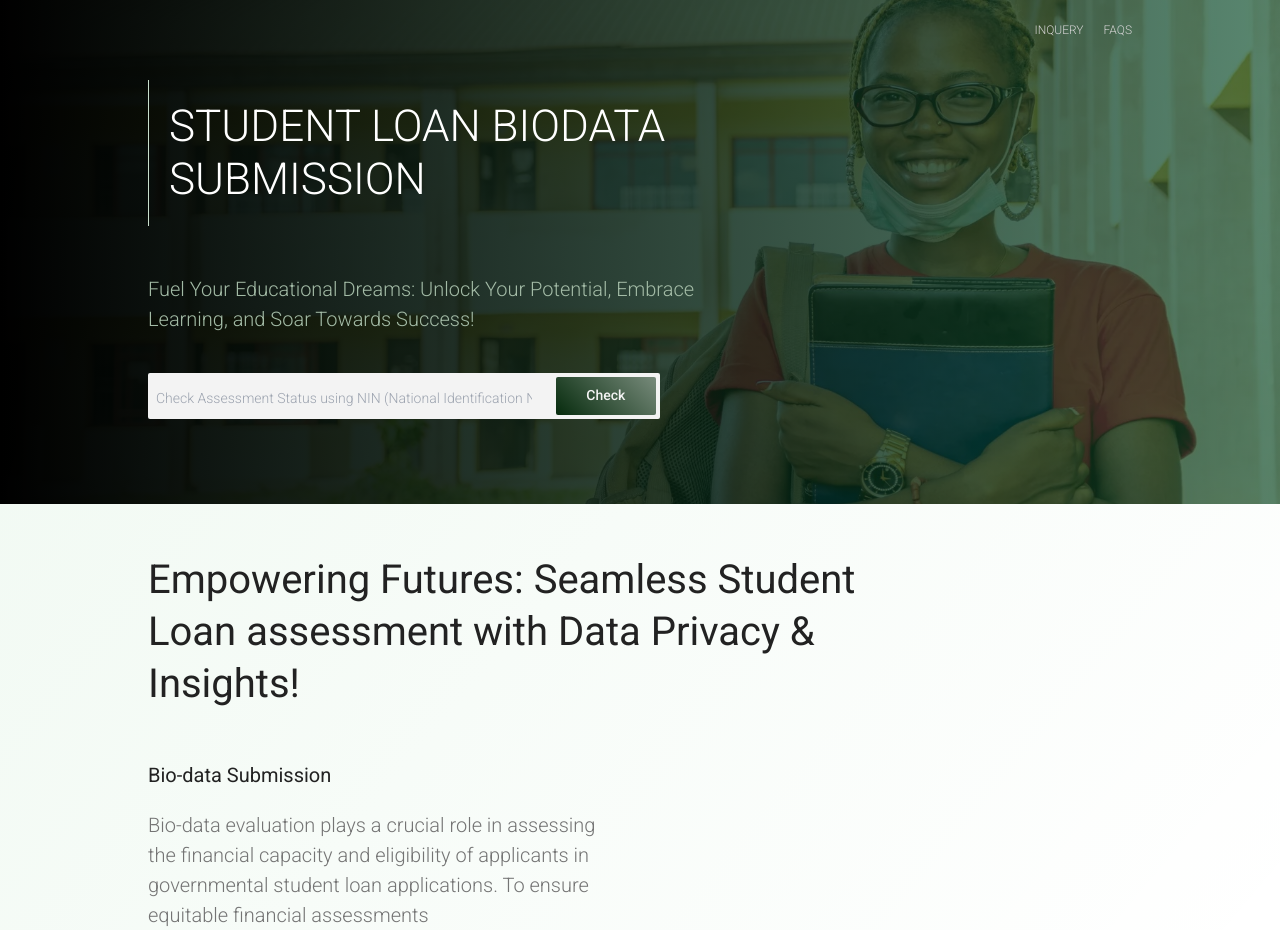
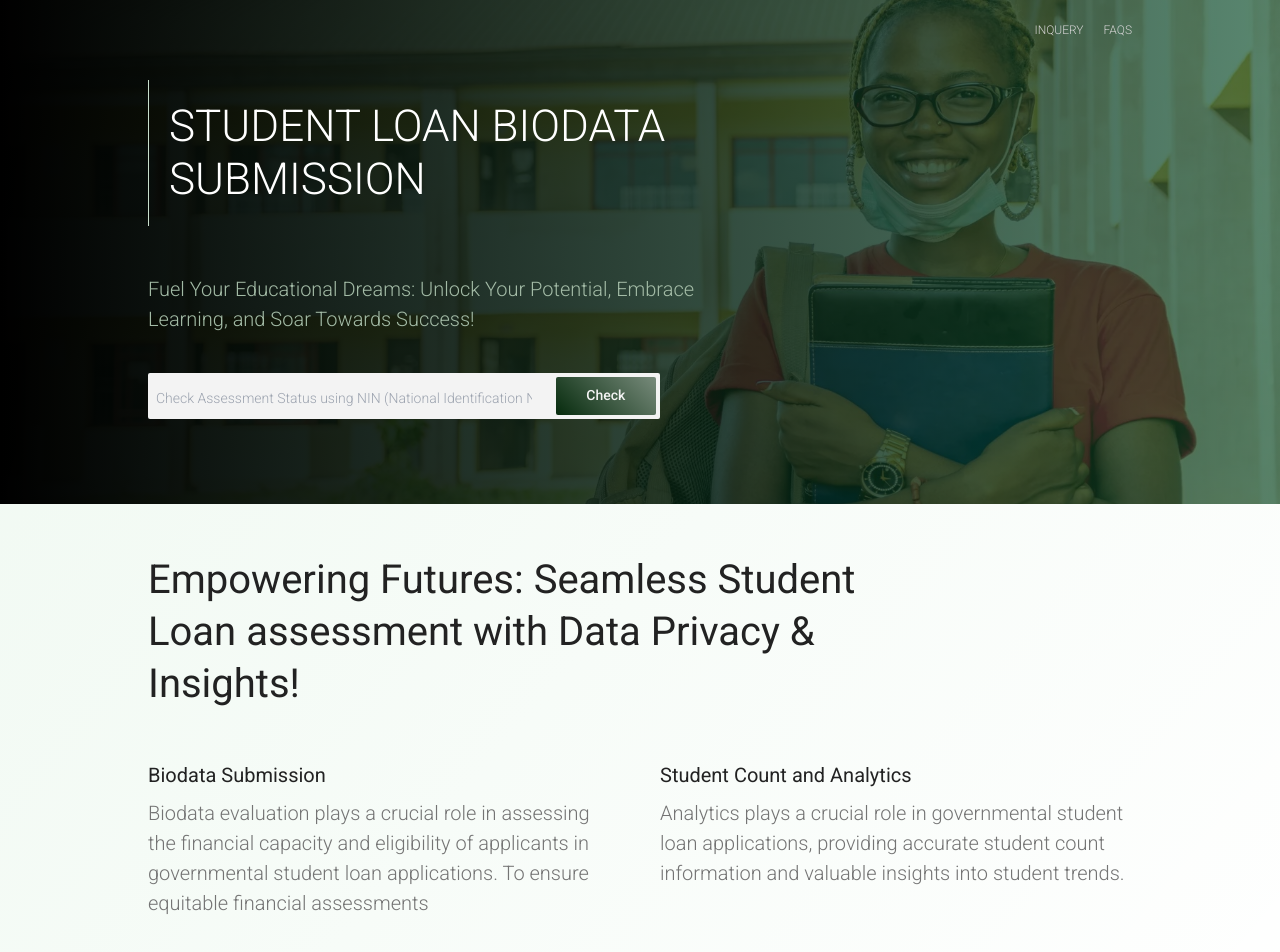
Before and after one commit to mjhdaais/palliative-ticket-generator, a Next.js app: page / in a window 1280 px wide. Shown: the top 952 px of the page. Before the commit the page ends 930 px from the top, so only its background shows below. Built offline with nearby package versions, Linux system fonts and the light colour scheme.

Commit message:
added feature

```diff
--- a/components/Main.tsx
+++ b/components/Main.tsx
@@ -1,15 +1,60 @@
-const Feature = () => {
+// import features from "@utils/features"
+
+// const Feature = () => {
+//     return (
+//         <div className="container">
+//             <div className="feature">
+//                 <h4>Bio-data Submission</h4>
+//                 <p>
+//                     Bio-data evaluation plays a crucial role in assessing the financial
+//                     capacity and eligibility of applicants in governmental student loan applications.
+//                     To ensure equitable financial assessments
+//                 </p>
+//             </div>
+//         </div>
+//     )
+// }
+
+// const FeatureHeader = () => {
+//     return (
+//         <section className="features_header">
+//             <div className="container">
+//                 <div className="features_header__content">
+//                     Empowering Futures: Seamless Student Loan assessment with Data Privacy & Insights!
+//                 </div>
+//             </div>
+//         </section>
+//     )
+// }
+
+// const Main = () => {
+//     return (
+//         <main>
+//             <FeatureHeader />
+//             <section className="features">
+//                 {features.map((feature, index) => {
+//                     <Feature feature={feature} />
+//                 })}
+
+//             </section>
+//         </main>
+
+//     )
+// }
+
+// export default Main
+
+import features from "@utils/features";
+
+const Feature = (props: { feature: { title: string; excerpt: string } }) => {
+    const { title, excerpt } = props.feature;
     return (
-        <div className="container">
+        // <div className="container">
             <div className="feature">
-                <h4>Bio-data Submission</h4>
-                <p>
-                    Bio-data evaluation plays a crucial role in assessing the financial
-                    capacity and eligibility of applicants in governmental student loan applications.
-                    To ensure equitable financial assessments
-                </p>
+                <h4>{title}</h4>
+                <p>{excerpt}</p>
             </div>
-        </div>
+        // </div>
     )
 }
 
@@ -30,11 +75,14 @@ const Main = () => {
         <main>
             <FeatureHeader />
             <section className="features">
-                <Feature />
+                <div className="container">
+                    {features.map((feature, index) => (
+                        <Feature key={index} feature={feature} />
+                    ))}
+                </div>
             </section>
         </main>
-
     )
 }
 
-export default Main
+export default Main;
--- a/styles/globals.css
+++ b/styles/globals.css
@@ -180,7 +180,6 @@ button {
 
 .header__search button:hover {
     background-color: #062b0d85;
-    /* color: #b9ffc6; */
 }
 
 .header__search button:focus {
@@ -209,19 +208,20 @@ button {
 }
 
 .features > div {
+    /* border: 1px solid; */
     display: grid;
     grid-template-columns: 1fr 1fr;
     gap: 2em;
 }
 
-.feature i {
+/* .feature i {
     font-size: 1.5rem;
     background: rgb(14 153 14 / 18%);
     color: rgb(5 86 45 / 70%);
     padding: 0.5em;
     border-radius: 50%;
     margin-bottom: 25px;
-}
+} */
 
 .feature h4 {
     /* color: #444; */
@@ -229,7 +229,8 @@ button {
 }
 
 .feature p {
-    margin-top: 20px;
+    /* margin-top: 20px; */
+    margin-top: 8px;
     color: #747474;
     font-weight: 300;
 }
```
